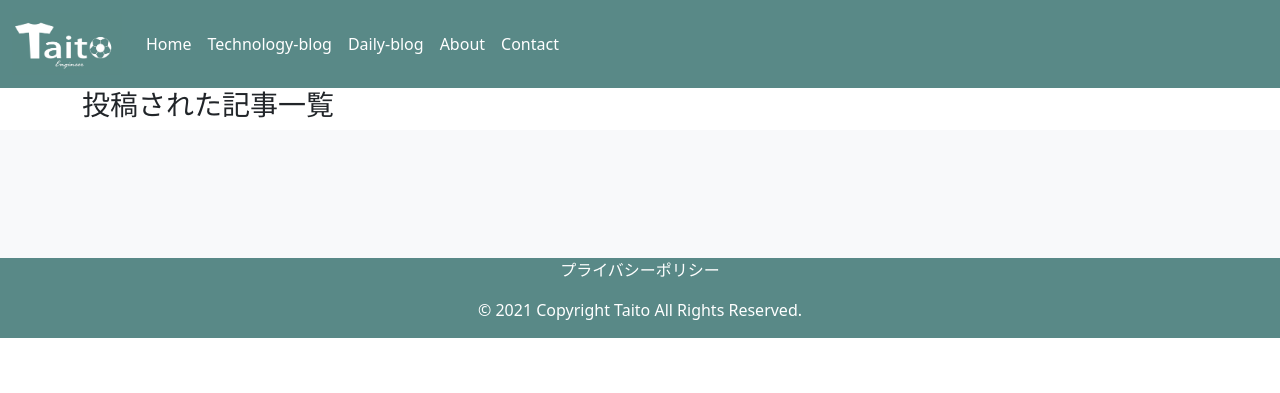
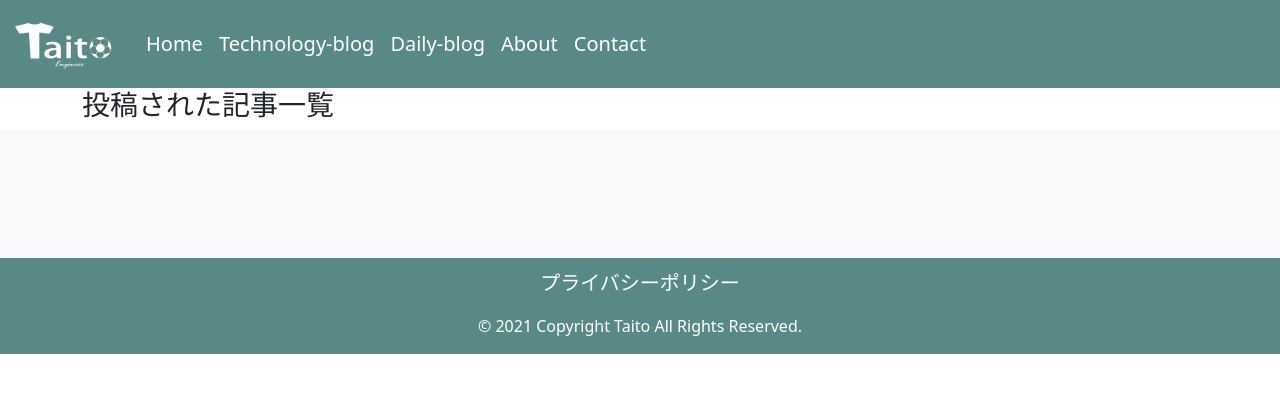
Before and after one commit to Taito-Code/Django-blog, a Django app: page /article/all/ in a window 1280 px wide. Shown: the top 393 px of the page. Run offline with Django 3.2, Linux system fonts and the light colour scheme; the visitor is signed in with stand-in values (Sample User, id 1); data that the repository does not hold is empty.

Commit message:
プライバシーポリシーのリンクデザイン変更

```diff
--- a/blog/templates/base/base.html
+++ b/blog/templates/base/base.html
@@ -78,11 +78,13 @@
        .footer_top{
          background-color: #598987;
          text-align: center;
+         padding-top:10px;
        }
 
        a {
         color: white;
         text-decoration:none;
+        font-size: 20px;
        }
 
        a:hover {
```
